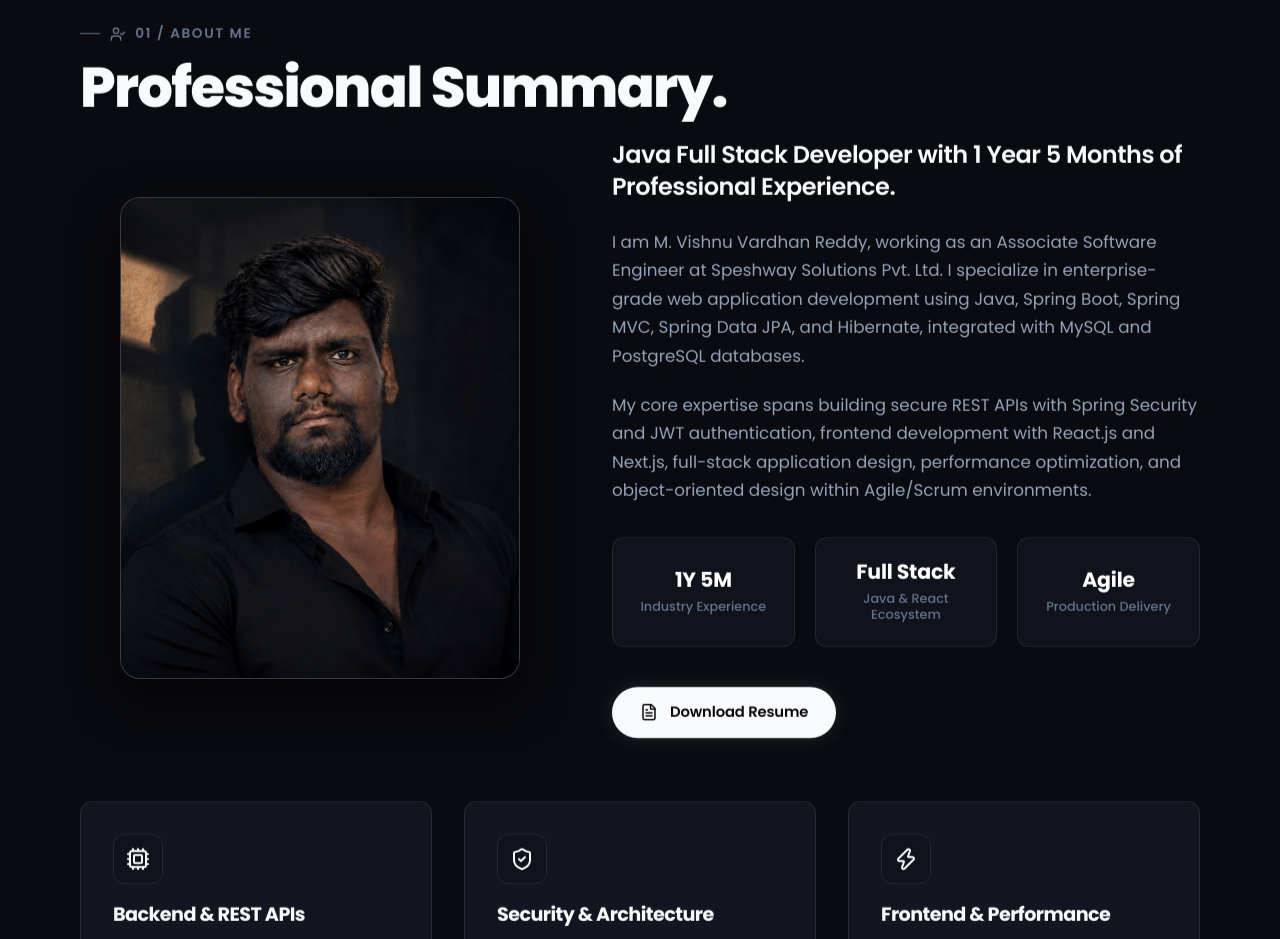
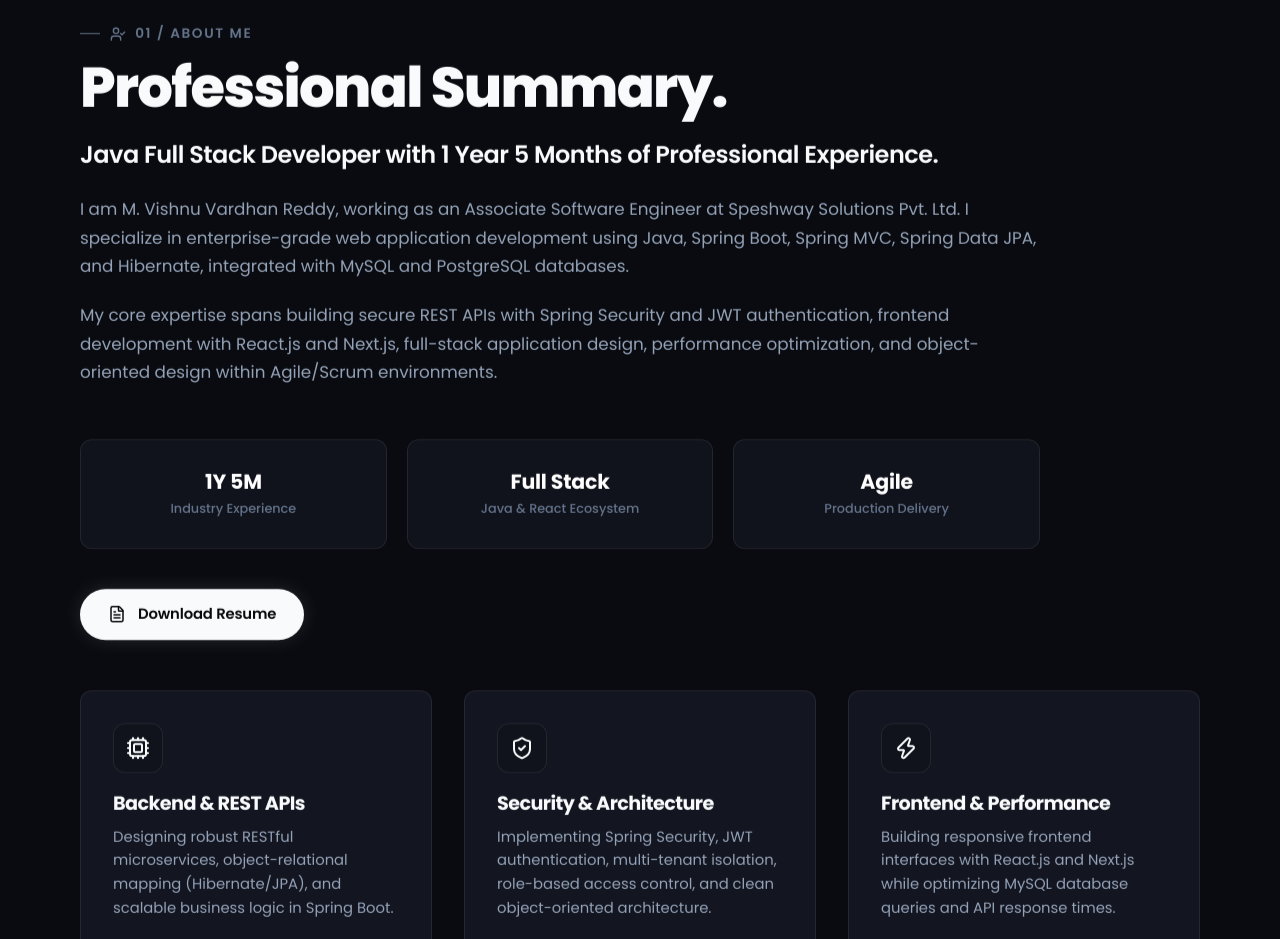
Before and after one commit to vishnu-reddy-dev/portfolio, a React (Vite) app: page / in a window 1280 px wide. Shown: the part 920-1859 px from the top of the page. Built offline with nearby package versions, Linux system fonts and the light colour scheme; no server answers.

Commit message:
style: remove image from About section and align content perfectly

```diff
--- a/src/components/About.css
+++ b/src/components/About.css
@@ -3,52 +3,15 @@
   background: var(--bg-primary);
 }
 
-.about-grid {
-  display: grid;
-  grid-template-columns: 0.9fr 1.1fr;
-  gap: clamp(2.5rem, 4vw, 4rem);
-  align-items: center;
-  margin-bottom: clamp(3rem, 5vw, 5rem);
+.about-content-wrapper {
+  max-width: 960px;
+  margin-bottom: clamp(2.5rem, 4vw, 4rem);
 }
 
-/* Image Column */
-.about-image-column {
+.about-content-column {
   display: flex;
-  justify-content: center;
+  flex-direction: column;
   width: 100%;
-}
-
-.image-frame {
-  position: relative;
-  width: 100%;
-  max-width: 400px;
-  border-radius: var(--radius-lg);
-  overflow: hidden;
-  box-shadow: 0 20px 50px rgba(0, 0, 0, 0.7);
-  background: var(--bg-card);
-  border: 1px solid var(--border-strong);
-}
-
-:root[data-theme="light"] .image-frame {
-  box-shadow: 0 10px 25px rgba(16, 185, 129, 0.12);
-}
-
-.profile-img {
-  width: 100%;
-  height: 480px;
-  object-fit: cover;
-  object-position: center 18%;
-  filter: brightness(0.9) contrast(1.02);
-  transition: transform var(--transition-normal), filter var(--transition-normal);
-}
-
-:root[data-theme="light"] .profile-img {
-  filter: brightness(0.98) contrast(1.02);
-}
-
-.image-frame:hover .profile-img {
-  transform: scale(1.03);
-  filter: brightness(0.92) contrast(1.04);
 }
 
 /* Content Column */
--- a/src/components/About.jsx
+++ b/src/components/About.jsx
@@ -18,26 +18,9 @@ export default function About() {
           <h2 className="section-title">Professional Summary.</h2>
         </div>
 
-        {/* Two Column Layout */}
-        <div className="about-grid">
-          {/* Left Column: Image & Decorative Frame */}
-          <div className="about-image-column reveal-on-scroll">
-            <div className="image-frame">
-              <img
-                src="/images/about-vishnu.jpg"
-                alt="M. Vishnu Vardhan Reddy - Java Full Stack Developer"
-                className="profile-img"
-                onError={(e) => {
-                  e.target.onerror = null;
-                  e.target.src = '/images/about-vishnu.png';
-                }}
-              />
-              <div className="image-border-accent" />
-            </div>
-          </div>
-
-          {/* Right Column: Bio & Core Focus */}
-          <div className="about-content-column reveal-on-scroll">
+        {/* Full-width Bio & Core Focus Content */}
+        <div className="about-content-wrapper reveal-on-scroll">
+          <div className="about-content-column">
             <h3 className="about-subtitle">
               Java Full Stack Developer with {duration.full} of Professional Experience.
             </h3>
```
